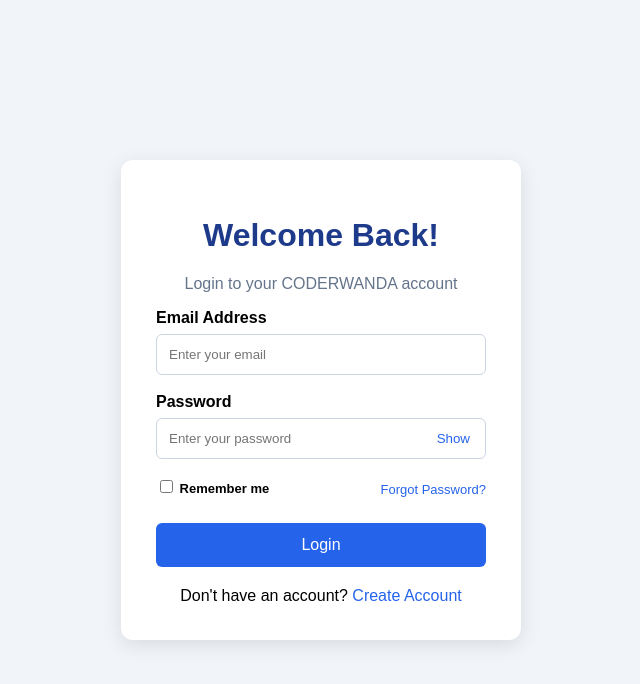
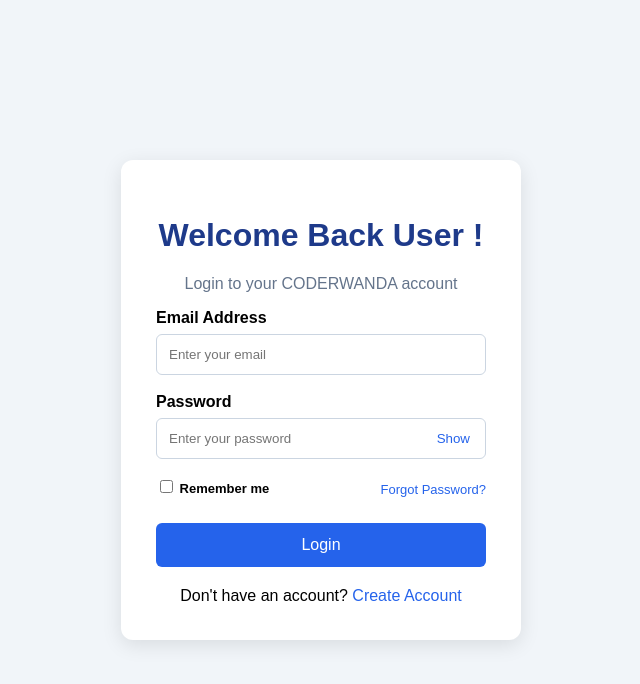
Before and after one commit to CynthiaGihozo12345/WebApp-Project, a website: page public/login.html in a window 1280 px wide. Shown: the whole page, without its empty margins (319-959 px from the left). Drawn offline with Linux system fonts and the light colour scheme.

Commit message:
WEB-1 Improve login page

```diff
--- a/public/login.html
+++ b/public/login.html
@@ -2,9 +2,10 @@
 <!DOCTYPE html>
 <html lang="en">
 <head>
+    <!-- Improved login page for CODERWANDA -->
     <meta charset="UTF-8">
     <meta name="viewport" content="width=device-width, initial-scale=1.0">
-    <title>User Login | CODERWANDA Ltd</title>
+    <title>User Login CODERWANDA Ltd</title>
 
     <style>
         * {
@@ -125,7 +126,7 @@
 
     <div class="login-container">
 
-        <h1>Welcome Back!</h1>
+        <h1>Welcome Back User !</h1>
 
         <p>Login to your CODERWANDA account</p>
 
```
